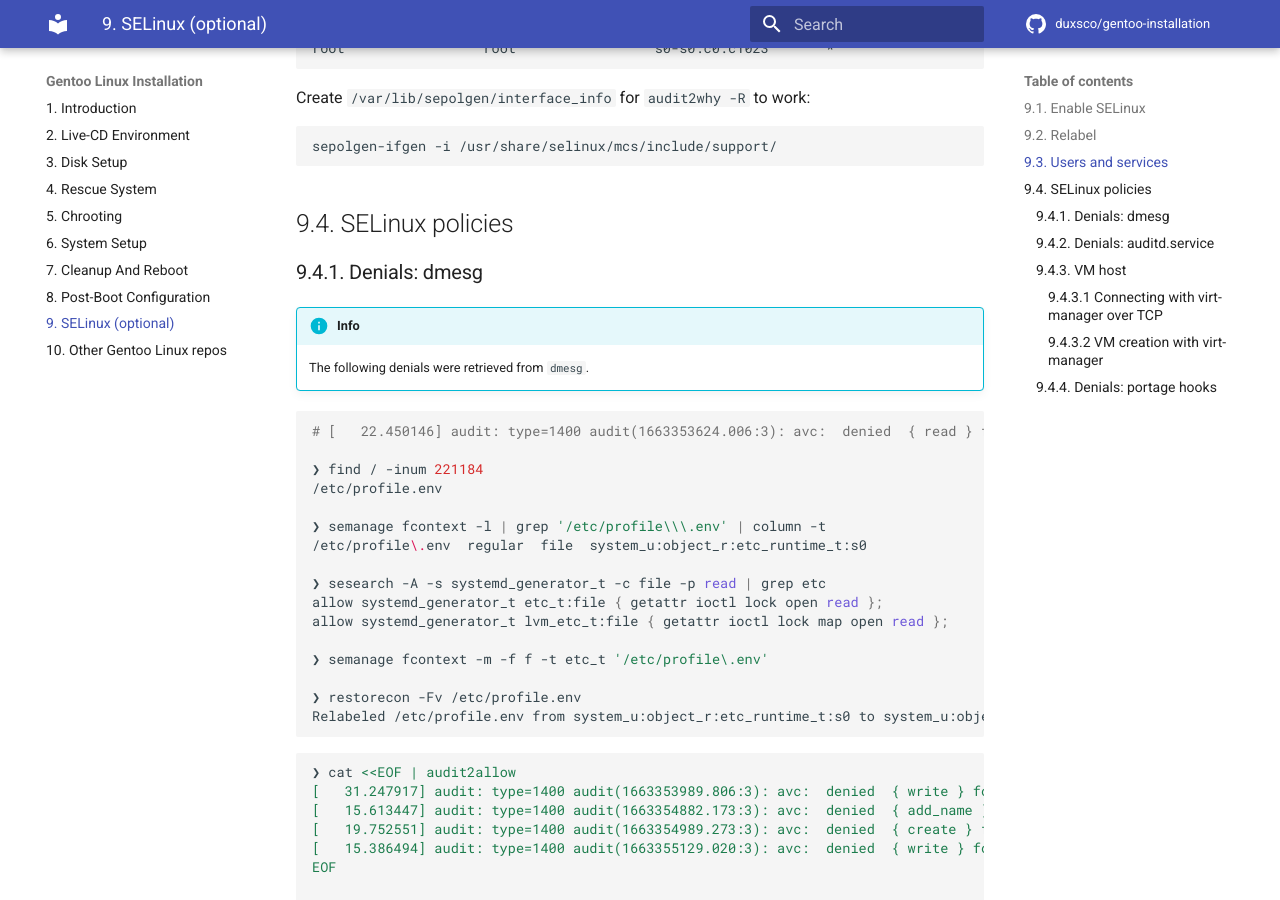
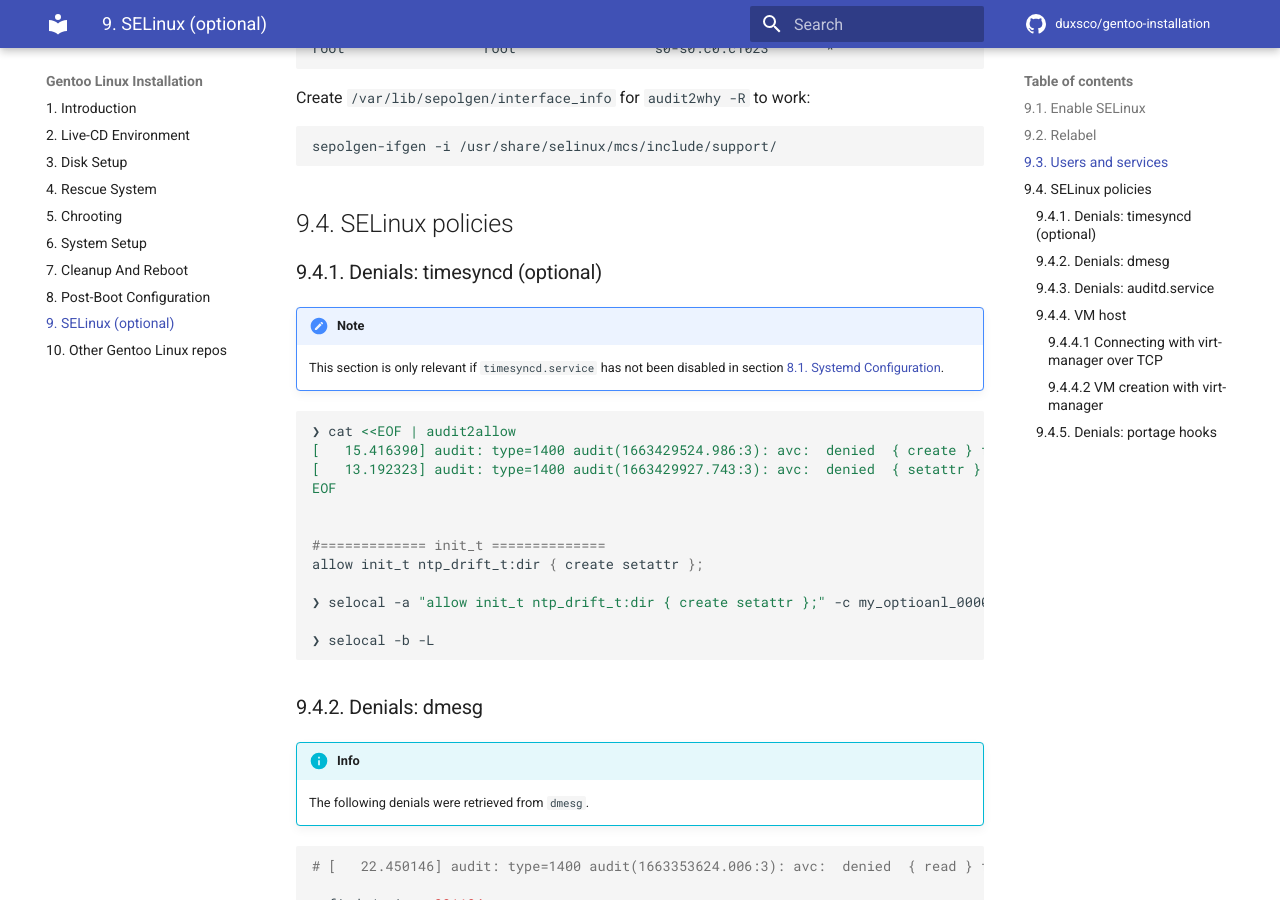
Before and after one commit to duxsco/gentoo-installation, an MkDocs documentation site: the page built from docs/selinux.md, in a window 1280 px wide and 900 px high, scrolled down 3034 px. Built offline with MkDocs 1.6.1 and Material for MkDocs 9.7.7, drawn with Linux system fonts in a browser that asks for light colours; comment, search, counter and statistics services are not loaded; some of the changed text lies outside the part shown.

Commit message:
Add SELinux section on timesyncd

````diff
--- a/docs/selinux.md
+++ b/docs/selinux.md
@@ -151,7 +151,27 @@ sepolgen-ifgen -i /usr/share/selinux/mcs/include/support/
 
 ## 9.4. SELinux policies
 
-### 9.4.1. Denials: dmesg
+### 9.4.1. Denials: timesyncd (optional)
+
+!!! note
+    This section is only relevant if `timesyncd.service` has not been disabled in section [8.1. Systemd Configuration](/post-boot_configuration/#81-systemd-configuration).
+
+```shell
+❯ cat <<EOF | audit2allow
+[   15.416390] audit: type=1400 audit(1663429524.986:3): avc:  denied  { create } for  pid=1065 comm="(imesyncd)" name="timesync" scontext=system_u:system_r:init_t:s0 tcontext=system_u:object_r:ntp_drift_t:s0 tclass=dir permissive=0
+[   13.192323] audit: type=1400 audit(1663429927.743:3): avc:  denied  { setattr } for  pid=1065 comm="(imesyncd)" name="timesync" dev="dm-1" ino=251563 scontext=system_u:system_r:init_t:s0 tcontext=system_u:object_r:ntp_drift_t:s0 tclass=dir permissive=0
+EOF
+
+
+#============= init_t ==============
+allow init_t ntp_drift_t:dir { create setattr };
+
+❯ selocal -a "allow init_t ntp_drift_t:dir { create setattr };" -c my_optioanl_000000
+
+❯ selocal -b -L
+```
+
+### 9.4.2. Denials: dmesg
 
 !!! info
     The following denials were retrieved from `dmesg`.
@@ -328,7 +348,7 @@ allow init_t wireless_device_t:chr_file { open read write };
 !!! note
     At this point, ssh connections for non-root and the switch to root via "sudo" should be possible without denials.
 
-### 9.4.3. VM host
+### 9.4.4. VM host
 
 !!! note
     I connect to libvirtd via TCP and SSH port forwarding, because I want to use my SSH key which is secured on a hardware token, and `virt-manager` doesn't seem to be able to handle my hardware token directly. Thus, I can't use s.th. like `qemu+ssh://david@192.168.10.3:50022/system`.
@@ -401,7 +421,7 @@ Add this connection in `virt-manager`:
 qemu+tcp://127.0.0.1:56509/system
 ```
 
-#### 9.4.3.1 Connecting with virt-manager over TCP
+#### 9.4.4.1 Connecting with virt-manager over TCP
 
 ```shell
 ❯ cat <<EOF | audit2allow
@@ -524,7 +544,7 @@ allow virtd_t systemd_machined_t:unix_stream_socket connectto;
 ❯ selocal -b -L
 ```
 
-#### 9.4.3.2 VM creation with virt-manager
+#### 9.4.4.2 VM creation with virt-manager
 
 ```shell
 ❯ cat <<EOF | audit2allow
@@ -985,7 +1005,7 @@ allow svirt_t sysfs_t:file read;
 ❯ setsebool -P virt_use_sysfs on
 ```
 
-### 9.4.4. Denials: portage hooks
+### 9.4.5. Denials: portage hooks
 
 To make things simple I use this script to update the kernel in SELinux enforcing mode:
 
````
Also changed, not shown: other parts of docs/selinux.md (+1 -1 lines).
